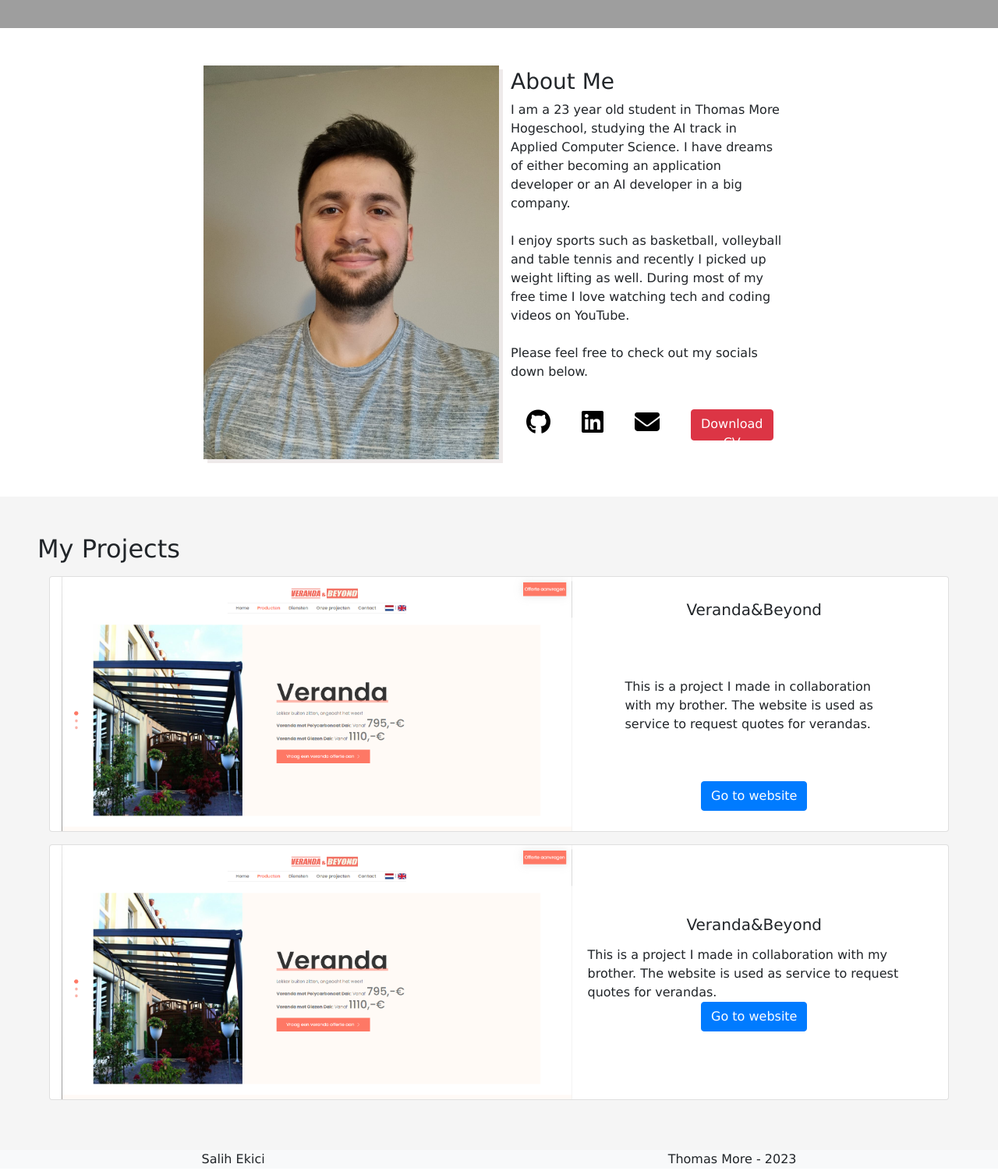
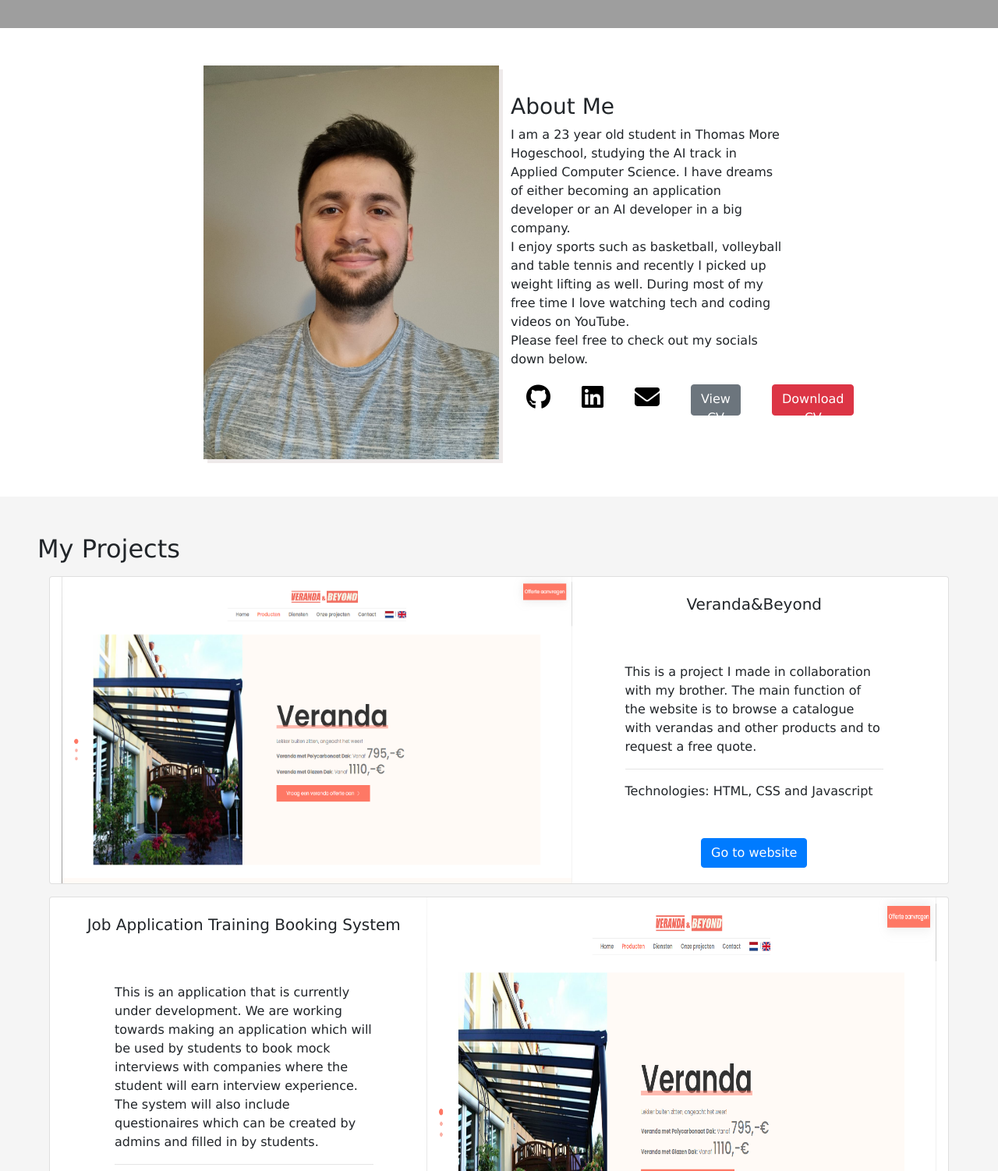
Before and after one commit to SalihEkici/Portfolio, a website: page index.html in a window 1280 px wide. Shown: the part 860-2362 px from the top of the page at 78% size. Drawn offline with nearby package versions, Linux system fonts and the light colour scheme; grey boxes are pictures that could not be loaded.

Commit message:
project cards

```diff
--- a/index.html
+++ b/index.html
@@ -60,26 +60,31 @@
       </div>
       <section
         id="about"
-        class="col-12 col-lg-8 p-5 m-auto d-flex flex-column flex-lg-row align-items-center"
+        class="col-12 col-xl-8 p-5 m-auto d-flex flex-column flex-lg-row align-items-center"
       >
-        <img class="col-6 p-0" src="src/images/profile_picture.jpeg" alt="" />
-        <div class="col-12 col-lg-6">
-          <h3>About Me</h3>
-          <p>
-            I am a 23 year old student in Thomas More Hogeschool, studying the
-            AI track in Applied Computer Science. I have dreams of either
-            becoming an application developer or an AI developer in a big
-            company.
-            <br />
-            <br />
-            I enjoy sports such as basketball, volleyball and table tennis and
-            recently I picked up weight lifting as well. During most of my free
-            time I love watching tech and coding videos on YouTube.
-            <br />
-            <br />
-            Please feel free to check out my socials down below.
-          </p>
-
+        <img
+          class="col-6 p-0"
+          src="src/images/profile_picture.jpeg"
+          alt="profile picture"
+        />
+        <div class="col-12 col-xl-6 d-flex flex-column justify-content-evenly">
+          <div>
+            <h3>About Me</h3>
+            <div>
+              <div>
+                I am a 23 year old student in Thomas More Hogeschool, studying
+                the AI track in Applied Computer Science. I have dreams of
+                either becoming an application developer or an AI developer in a
+                big company.
+              </div>
+              <div>
+                I enjoy sports such as basketball, volleyball and table tennis
+                and recently I picked up weight lifting as well. During most of
+                my free time I love watching tech and coding videos on YouTube.
+              </div>
+              <div>Please feel free to check out my socials down below.</div>
+            </div>
+          </div>
           <div id="socials" class="d-flex flex-row flex-">
             <a href="https://github.com/SalihEkici"
               ><i class="fa-brands fa-2x fa-github"></i
@@ -90,6 +95,12 @@
             <a href="mailto:ekicisalih0@gmail.com"
               ><i class="fa-solid fa-2x fa-envelope"></i
             ></a>
+            <a
+              href="src/files/Salih_Ekici_Portfolio.pdf"
+              target="_blank"
+              class="btn btn-secondary text-white"
+              >View CV</a
+            >
             <a
               href="src/files/Salih_Ekici_Portfolio.pdf"
               download="CV_SalihEkici"
@@ -116,7 +127,10 @@
                 <div class="card-title">Veranda&Beyond</div>
                 <div class="card-text p-5">
                   This is a project I made in collaboration with my brother. The
-                  website is used as service to request quotes for verandas.
+                  main function of the website is to browse a catalogue with
+                  verandas and other products and to request a free quote.
+                  <hr />
+                  Technologies: HTML, CSS and Javascript
                 </div>
                 <a href="https://www.verandabeyond.be" class="btn btn-primary"
                   >Go to website</a
@@ -124,20 +138,29 @@
               </div>
             </div>
           </div>
-          <div class="card mt-3 mb-3 col-12">
+          <div class="card mt-3 col-12">
             <div class="d-flex flex-column flex-lg-row">
               <img
-                class="p-0 col-12 col-lg-7"
+                class="p-0 col-12 col-lg-7 order-1"
                 src="src/images/veranda.png"
                 alt="veranda"
               />
               <div
-                class="col-12 col-lg-5 card-body d-flex flex-column justify-content-center align-items-center"
+                class="col-12 col-lg-5 card-body order-0 d-flex flex-column justify-content-around align-items-center"
               >
-                <div class="card-title">Veranda&Beyond</div>
-                <div class="card-text">
-                  This is a project I made in collaboration with my brother. The
-                  website is used as service to request quotes for verandas.
+                <div class="card-title">
+                  Job Application Training Booking System
+                </div>
+                <div class="card-text p-5">
+                  This is an application that is currently under development. We
+                  are working towards making an application which will be used
+                  by students to book mock interviews with companies where the
+                  student will earn interview experience. The system will also
+                  include questionaires which can be created by admins and
+                  filled in by students.
+
+                  <hr />
+                  Technologies: Laravel, AlpineJS, Tailwind, SQL
                 </div>
                 <a href="https://www.verandabeyond.be" class="btn btn-primary"
                   >Go to website</a
```
